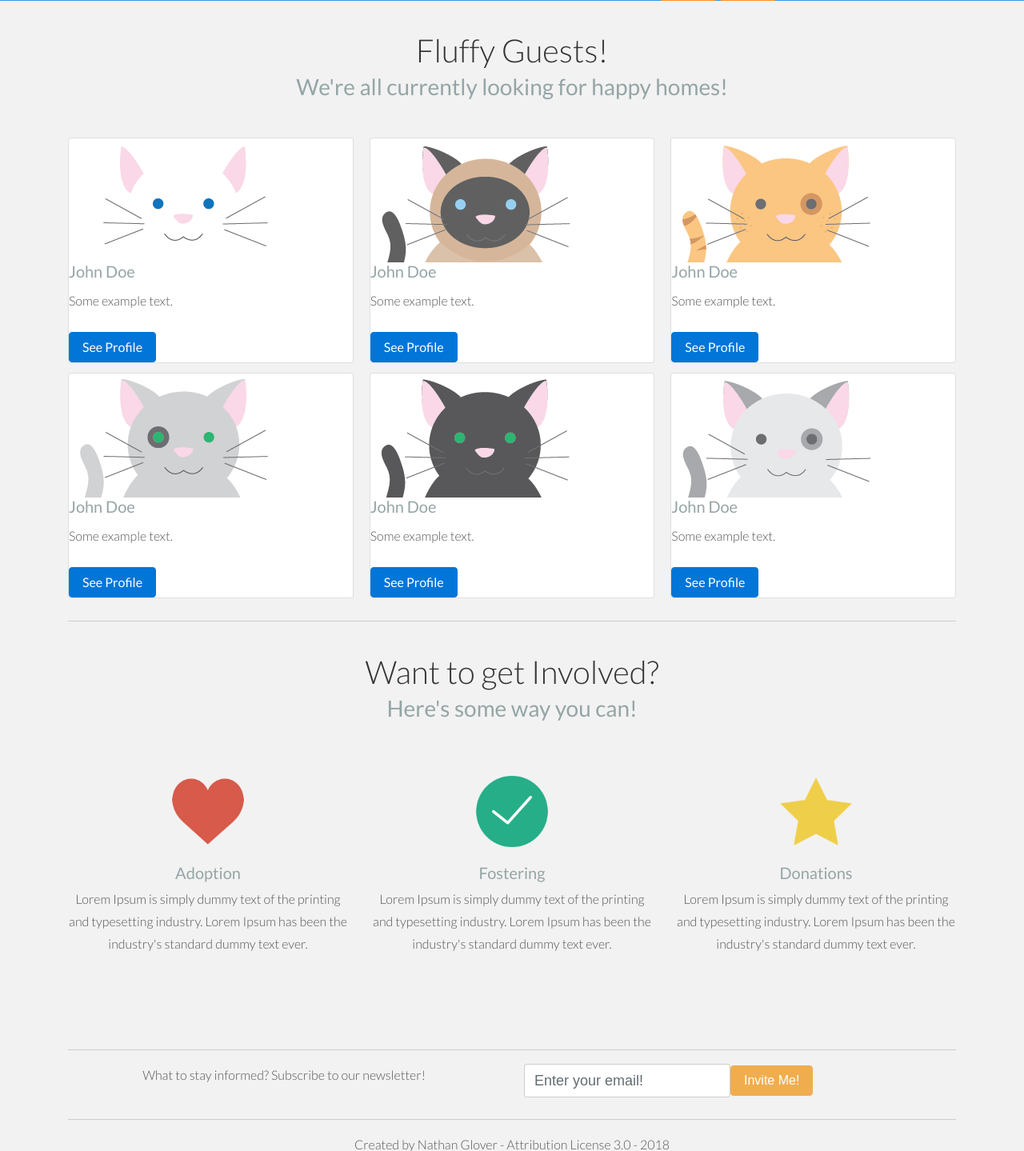
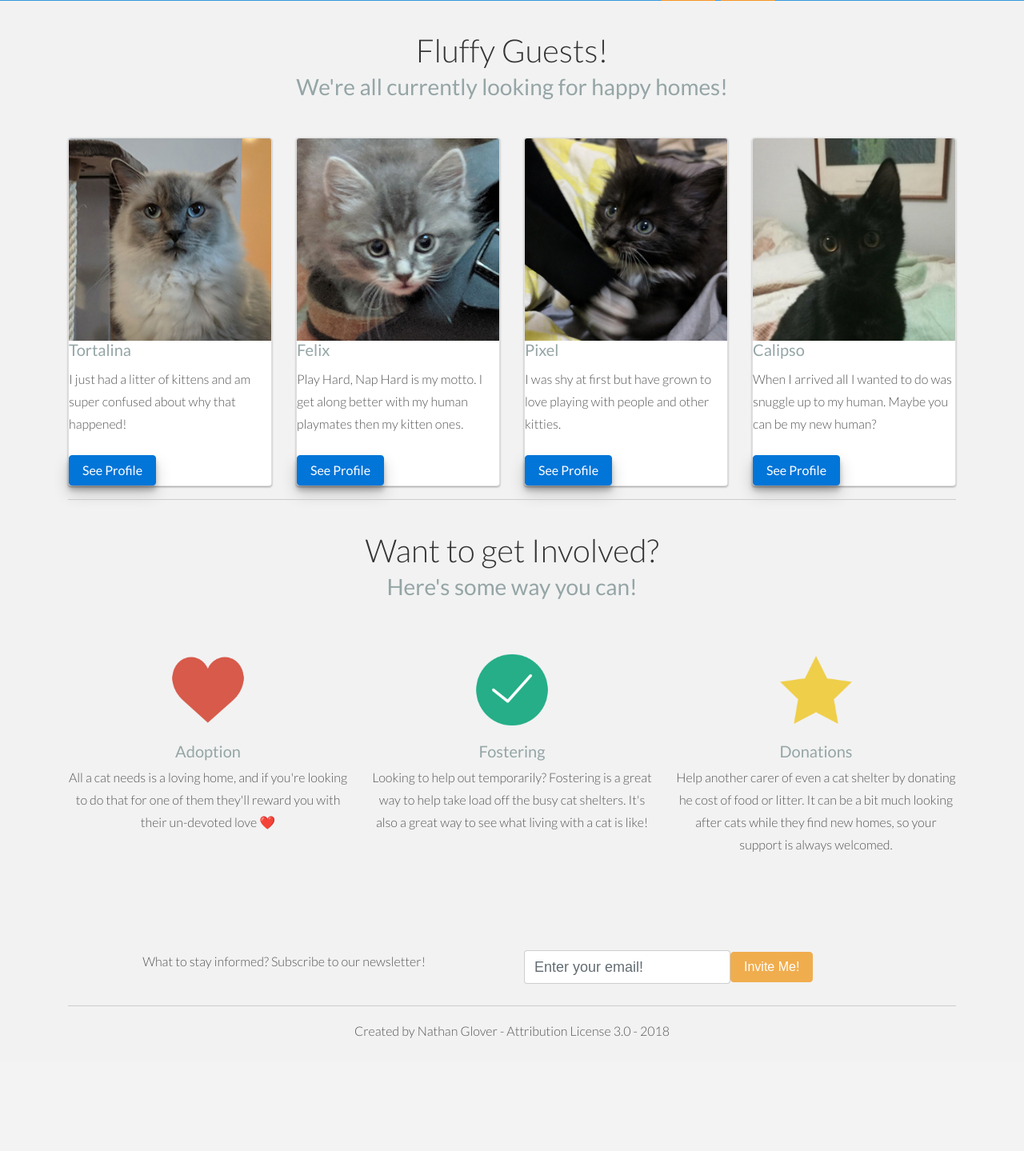
Before and after one commit to t04glovern/kitty-directory, a Flask app: page / in a window 1280 px wide. Shown: the part 1009-2448 px from the top of the page at 80% size. After the commit the page ends 2307 px from the top, so only its background shows below. Run offline with Flask 2, Linux system fonts and the light colour scheme; some libraries are stand-ins or nearby versions.

Commit message:
Added new effects and some actual cats for testing

```diff
--- a/static/assets/css/main.css
+++ b/static/assets/css/main.css
@@ -92,6 +92,26 @@ a:after {
     color: white;
 }
 
+/* Image borders */
+
+.shadow-1 {
+    box-shadow: 0 1px 3px rgba(0, 0, 0, 0.12), 0 1px 2px rgba(0, 0, 0, 0.24);
+    transition: all 0.3s cubic-bezier(.25, .8, .25, 1);
+}
+
+.shadow-1:hover {
+    box-shadow: 0 14px 28px rgba(0, 0, 0, 0.25), 0 10px 10px rgba(0, 0, 0, 0.22);
+}
+
+.shadow-2 {
+    box-shadow: 0 10px 20px rgba(0, 0, 0, 0.19), 0 6px 6px rgba(0, 0, 0, 0.23);
+    transition: all 0.3s cubic-bezier(.25, .8, .25, 1) !important;
+}
+
+.shadow-2:hover {
+    box-shadow: 0 14px 28px rgba(0, 0, 0, 0.25), 0 10px 10px rgba(0, 0, 0, 0.22);
+}
+
 /* Helpers */
 
 .mt {
@@ -110,16 +130,15 @@ i {
     color: #3498db;
 }
 
-
 /* HeaderWrap */
 #headerwrap {
     /* background: url(../img/bg01.jpg) no-repeat center top; */
     background-color: #3498db;
     margin-top: -20px;
-	padding-top:200px;
-	background-attachment: relative;
+    padding-top: 200px;
+    background-attachment: fixed;
     background-position: center center;
-	min-height: 650px;
+    min-height: 450px;
     width: 100%;
 
     -webkit-background-size: 100%;
--- a/templates/index.html
+++ b/templates/index.html
@@ -56,72 +56,63 @@
 
 <div class="container">
     <div class="row mt centered">
-        <div class="col-lg-12">
+        <div class="col-sm-12">
             <h1>Fluffy Guests!</h1>
             <h3>We're all currently looking for happy homes!</h3>
         </div>
     </div><!-- /row -->
 
-    <div class="card-columns">
-        <div class="card">
-            <img class="card-img-top" src="{{ url_for('static', filename='assets/img/potato_cat01.png') }}"
+    <div class="row">
+        <div class="col-md-3">
+            <div class="card shadow-1">
+                <img class="card-img-top" src="{{ url_for('static', filename='assets/img/cat_example_01.jpg') }}"
                      alt="Card image">
                 <div class="card-body">
-                <h4 class="card-title">John Doe</h4>
-                <p class="card-text">Some example text.</p>
-                <a href="#" class="btn btn-primary">See Profile</a>
+                    <h4 class="card-title">Tortalina</h4>
+                    <p class="card-text">I just had a litter of kittens and am super confused about why that happened!</p>
+                    <a href="#catModal1" class="btn btn-primary shadow-2" data-toggle="modal">See Profile</a>
                 </div>
-        </div><!--/col-ld-4 -->
+            </div>
+        </div><!--/col-md-3 -->
 
-        <div class="card">
-            <img class="card-img-top" src="{{ url_for('static', filename='assets/img/potato_cat02.png') }}"
+        <div class="col-md-3">
+            <div class="card shadow-1">
+                <img class="card-img-top" src="{{ url_for('static', filename='assets/img/cat_example_02.jpg') }}"
                      alt="Card image">
                 <div class="card-body">
-                <h4 class="card-title">John Doe</h4>
-                <p class="card-text">Some example text.</p>
-                <a href="#" class="btn btn-primary">See Profile</a>
+                    <h4 class="card-title">Felix</h4>
+                    <p class="card-text">Play Hard, Nap Hard is my motto. I get along better with my human playmates
+                        then my kitten ones.</p>
+                    <a href="#catModal2" class="btn btn-primary shadow-2" data-toggle="modal">See Profile</a>
                 </div>
-        </div><!--/col-ld-4 -->
+            </div>
+        </div><!--/col-md-3 -->
 
-        <div class="card">
-            <img class="card-img-top" src="{{ url_for('static', filename='assets/img/potato_cat03.png') }}"
+        <div class="col-md-3">
+            <div class="card shadow-1">
+                <img class="card-img-top" src="{{ url_for('static', filename='assets/img/cat_example_03.jpg') }}"
                      alt="Card image">
                 <div class="card-body">
-                <h4 class="card-title">John Doe</h4>
-                <p class="card-text">Some example text.</p>
-                <a href="#" class="btn btn-primary">See Profile</a>
+                    <h4 class="card-title">Pixel</h4>
+                    <p class="card-text">I was shy at first but have grown to love playing with people and other
+                        kitties.</p>
+                    <a href="#catModal3" class="btn btn-primary shadow-2" data-toggle="modal">See Profile</a>
                 </div>
-        </div><!--/col-ld-4 -->
+            </div>
+        </div><!--/col-md-3 -->
 
-        <div class="card">
-            <img class="card-img-top" src="{{ url_for('static', filename='assets/img/potato_cat04.png') }}"
+        <div class="col-md-3">
+            <div class="card shadow-1">
+                <img class="card-img-top" src="{{ url_for('static', filename='assets/img/cat_example_04.jpg') }}"
                      alt="Card image">
                 <div class="card-body">
-                <h4 class="card-title">John Doe</h4>
-                <p class="card-text">Some example text.</p>
-                <a href="#" class="btn btn-primary">See Profile</a>
+                    <h4 class="card-title">Calipso</h4>
+                    <p class="card-text">When I arrived all I wanted to do was snuggle up to my human. Maybe you can be
+                        my new human?</p>
+                    <a href="#catModal4" class="btn btn-primary shadow-2" data-toggle="modal">See Profile</a>
                 </div>
-        </div><!--/col-ld-4 -->
-
-        <div class="card">
-            <img class="card-img-top" src="{{ url_for('static', filename='assets/img/potato_cat05.png') }}"
-                 alt="Card image">
-            <div class="card-body">
-                <h4 class="card-title">John Doe</h4>
-                <p class="card-text">Some example text.</p>
-                <a href="#" class="btn btn-primary">See Profile</a>
             </div>
-        </div><!--/col-ld-4 -->
-
-        <div class="card">
-            <img class="card-img-top" src="{{ url_for('static', filename='assets/img/potato_cat06.png') }}"
-                 alt="Card image">
-            <div class="card-body">
-                <h4 class="card-title">John Doe</h4>
-                <p class="card-text">Some example text.</p>
-                <a href="#" class="btn btn-primary">See Profile</a>
-            </div>
-        </div><!--/col-ld-4 -->
+        </div><!--/col-md-3 -->
     </div><!-- /row -->
 
 </div><!-- /container -->
@@ -144,8 +135,8 @@
             <img class="img-circle" src="{{ url_for('static', filename='assets/img/option-01.png') }}" width="140"
                  alt="">
             <h4>Adoption</h4>
-            <p>Lorem Ipsum is simply dummy text of the printing and typesetting industry. Lorem Ipsum has been the
-                industry's standard dummy text ever.</p>
+            <p>All a cat needs is a loving home, and if you're looking to do that for one of them they'll reward you
+                with their un-devoted love ❤️</p>
             <p><i class="glyphicon glyphicon-send"></i> <i class="glyphicon glyphicon-phone"></i> <i
                     class="glyphicon glyphicon-globe"></i></p>
         </div><!--/col-lg-4 -->
@@ -154,8 +145,8 @@
             <img class="img-circle" src="{{ url_for('static', filename='assets/img/option-02.png') }}" width="140"
                  alt="">
             <h4>Fostering</h4>
-            <p>Lorem Ipsum is simply dummy text of the printing and typesetting industry. Lorem Ipsum has been the
-                industry's standard dummy text ever.</p>
+            <p>Looking to help out temporarily? Fostering is a great way to help take load off the busy cat shelters.
+                It's also a great way to see what living with a cat is like!</p>
             <p><i class="glyphicon glyphicon-send"></i> <i class="glyphicon glyphicon-phone"></i> <i
                     class="glyphicon glyphicon-globe"></i></p>
         </div><!--/col-lg-4 -->
@@ -164,8 +155,8 @@
             <img class="img-circle" src="{{ url_for('static', filename='assets/img/option-03.png') }}" width="140"
                  alt="">
             <h4>Donations</h4>
-            <p>Lorem Ipsum is simply dummy text of the printing and typesetting industry. Lorem Ipsum has been the
-                industry's standard dummy text ever.</p>
+            <p>Help another carer of even a cat shelter by donating he cost of food or litter. It can be a bit much
+                looking after cats while they find new homes, so your support is always welcomed.</p>
             <p><i class="glyphicon glyphicon-send"></i> <i class="glyphicon glyphicon-phone"></i> <i
                     class="glyphicon glyphicon-globe"></i></p>
         </div><!--/col-lg-4 -->
@@ -173,7 +164,6 @@
 </div><!-- /container -->
 
 <div class="container">
-    <hr>
     <div class="row centered">
         <div class="col-md-6">
             <p>What to stay informed? Subscribe to our newsletter!</p>
@@ -181,7 +171,8 @@
         <div class="col-md-6">
             <form class="form-inline" role="form">
                 <div class="form-group">
-                    <input type="email" class="form-control" id="exampleInputEmail1"
+                    <!-- TODO: Add news letter send button -->
+                    <input type="email" class="form-control" id="newsletterSubscribe"
                            placeholder="Enter your email!">
                 </div>
                 <button type="submit" class="btn btn-warning">Invite Me!</button>
@@ -192,6 +183,62 @@
     <p class="centered">Created by Nathan Glover - Attribution License 3.0 - 2018</p>
 </div><!-- /container -->
 
+<!-- Modals -->
+<div class="modal fade" tabindex="-1" role="dialog" id="catModal1" aria-hidden="true">
+    <div class="modal-dialog">
+        <div class="modal-content">
+            <img class="card-img-top" src="{{ url_for('static', filename='assets/img/cat_example_01.jpg') }}"
+                 alt="Card image">
+            <div class="row mt centered">
+                <div class="col-sm-12">
+                    <h1>Tortalina</h1>
+                </div>
+            </div>
+        </div>
+    </div>
+</div>
+
+<div class="modal fade" tabindex="-1" role="dialog" id="catModal2" aria-hidden="true">
+    <div class="modal-dialog">
+        <div class="modal-content">
+            <img class="card-img-top" src="{{ url_for('static', filename='assets/img/cat_example_02.jpg') }}"
+                 alt="Card image">
+            <div class="row mt centered">
+                <div class="col-sm-12">
+                    <h1>Felix</h1>
+                </div>
+            </div>
+        </div>
+    </div>
+</div>
+
+<div class="modal fade" tabindex="-1" role="dialog" id="catModal3" aria-hidden="true">
+    <div class="modal-dialog">
+        <div class="modal-content">
+            <img class="card-img-top" src="{{ url_for('static', filename='assets/img/cat_example_03.jpg') }}"
+                 alt="Card image">
+            <div class="row mt centered">
+                <div class="col-sm-12">
+                    <h1>Pixel</h1>
+                </div>
+            </div>
+        </div>
+    </div>
+</div>
+
+<div class="modal fade" tabindex="-1" role="dialog" id="catModal4" aria-hidden="true">
+    <div class="modal-dialog">
+        <div class="modal-content">
+            <img class="card-img-top" src="{{ url_for('static', filename='assets/img/cat_example_04.jpg') }}"
+                 alt="Card image">
+            <div class="row mt centered">
+                <div class="col-sm-12">
+                    <h1>Calipso</h1>
+                </div>
+            </div>
+        </div>
+    </div>
+</div>
 
 <!-- Bootstrap core JavaScript
 ================================================== -->
```
Also changed, not shown: static/assets/img/cat_example_01.jpg (added), static/assets/img/cat_example_02.jpg (added), static/assets/img/cat_example_03.jpg (added), static/assets/img/cat_example_04.jpg (added), static/assets/img/potato_cat01.png (deleted), static/assets/img/potato_cat02.png (deleted), static/assets/img/potato_cat03.png (deleted), static/assets/img/potato_cat04.png (deleted), static/assets/img/potato_cat05.png (deleted), static/assets/img/potato_cat06.png (deleted). Lines whose indentation alone changed are shown as unchanged.
